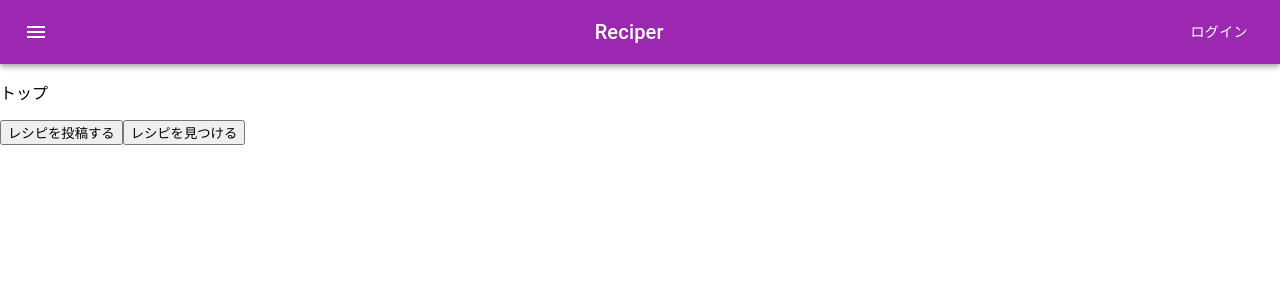
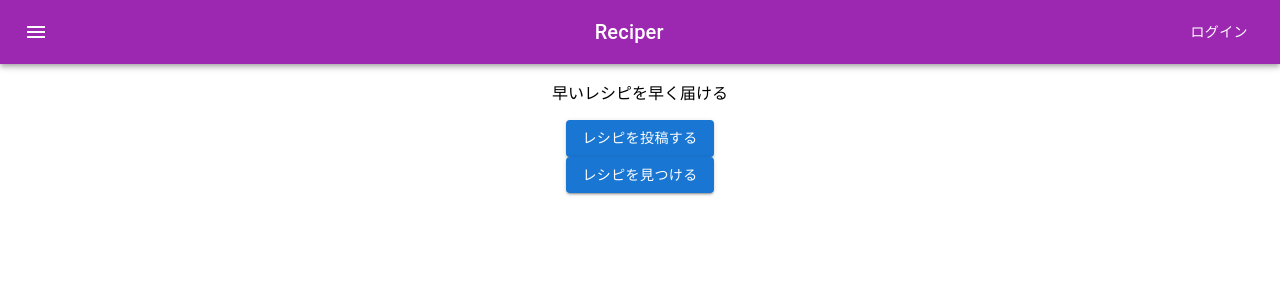
Before and after one commit to shiina47/A11-2, a React (Create React App) app in the folder frontend/: page / in a window 1280 px wide. Shown: the top 300 px of the page. Built offline with nearby package versions, Linux system fonts and the light colour scheme.

Commit message:
Gridを用いた中央揃え

```diff
--- a/frontend/src/components/pages/Top.jsx
+++ b/frontend/src/components/pages/Top.jsx
@@ -1,5 +1,7 @@
 import { memo } from "react";
 import { useHistory } from "react-router-dom";
+import Button from '@mui/material/Button';
+import Grid from '@mui/material/Grid';
 
 export const Top = memo(() => {
   const history = useHistory();
@@ -12,9 +14,17 @@ export const Top = memo(() => {
 
   return (
     <>
-      <p>トップ</p>
-      <button onClick={toPost}>レシピを投稿する</button>
-      <button onClick={toRecipes}>レシピを見つける</button>
+      <Grid container alignItems="center" direction="column">
+        <Grid item xs={8}>
+          <p>早いレシピを早く届ける</p>
+        </Grid>
+        <Grid item xs={8}>
+          <Button variant="contained" onClick={toPost}>レシピを投稿する</Button>
+        </Grid>
+        <Grid item xs={8}>
+          <Button variant="contained" onClick={toRecipes}>レシピを見つける</Button>
+        </Grid>
+      </Grid>
     </>
   );
 });
```
